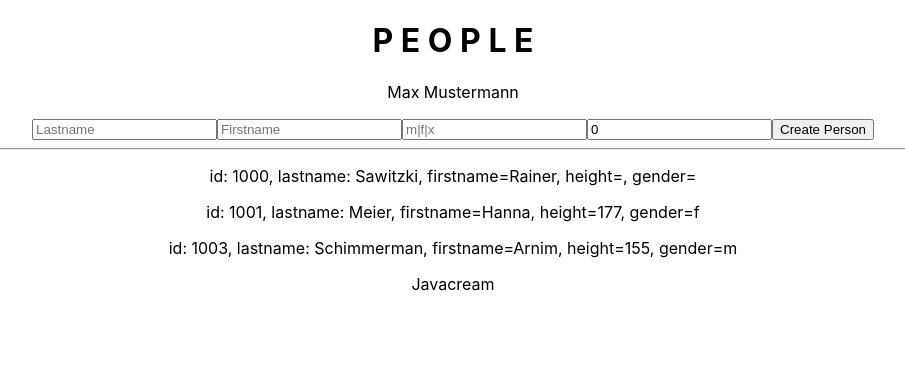
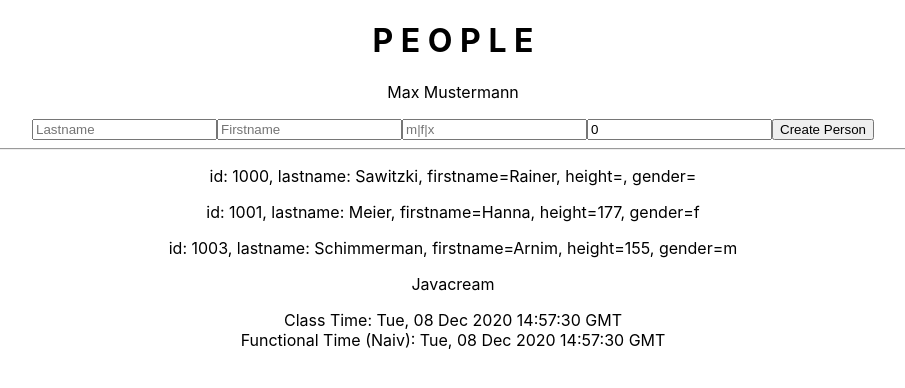
Before and after one commit to Javacream/org.javacream.training.react, a React (Create React App) app in the folder training/: page / in a window 1280 px wide. Shown: the top 388 px of the page, without its empty margins (187-1092 px from the left). Built offline with nearby package versions, Linux system fonts and the light colour scheme.

Commit message:
add simple Clock

```diff
--- /dev/null
+++ b/training/src/people/components/ClockComponent.js
@@ -0,0 +1,13 @@
+import { Component } from "react";
+
+export default class ClockComponent extends Component{
+    state = {time: new Date(Date.now())}
+
+    render(){
+        return (<div>Class Time: {this.state.time.toUTCString()}</div>)
+    }
+    constructor() {
+        super()
+        setInterval(() => this.setState({time: new Date(Date.now())}), 1000)
+    }
+}
--- a/training/src/people/components/Footer.js
+++ b/training/src/people/components/Footer.js
@@ -1,8 +1,14 @@
 import { company } from "../PeopleApplicationContext";
+import ClockComponent from "./ClockComponent";
+import FunctionalClockComponent from "./FunctionalClockComponent";
 
 function Footer() {
     return (
+      <>
       <p>{company}</p>
+      <ClockComponent />
+      <FunctionalClockComponent />
+      </>
     );
   }
 
--- /dev/null
+++ b/training/src/people/components/FunctionalClockComponent.js
@@ -0,0 +1,10 @@
+import { useState } from "react";
+let FunctionalClockComponent = () => {
+    const [clock, updateClock] = useState({time: new Date(Date.now())})
+    setInterval(() => {
+        updateClock({time: new Date(Date.now())})
+    }, 1000)
+    return (<div>Functional Time (Naiv): {clock.time.toUTCString()}</div>)
+}
+
+export default FunctionalClockComponent
```
